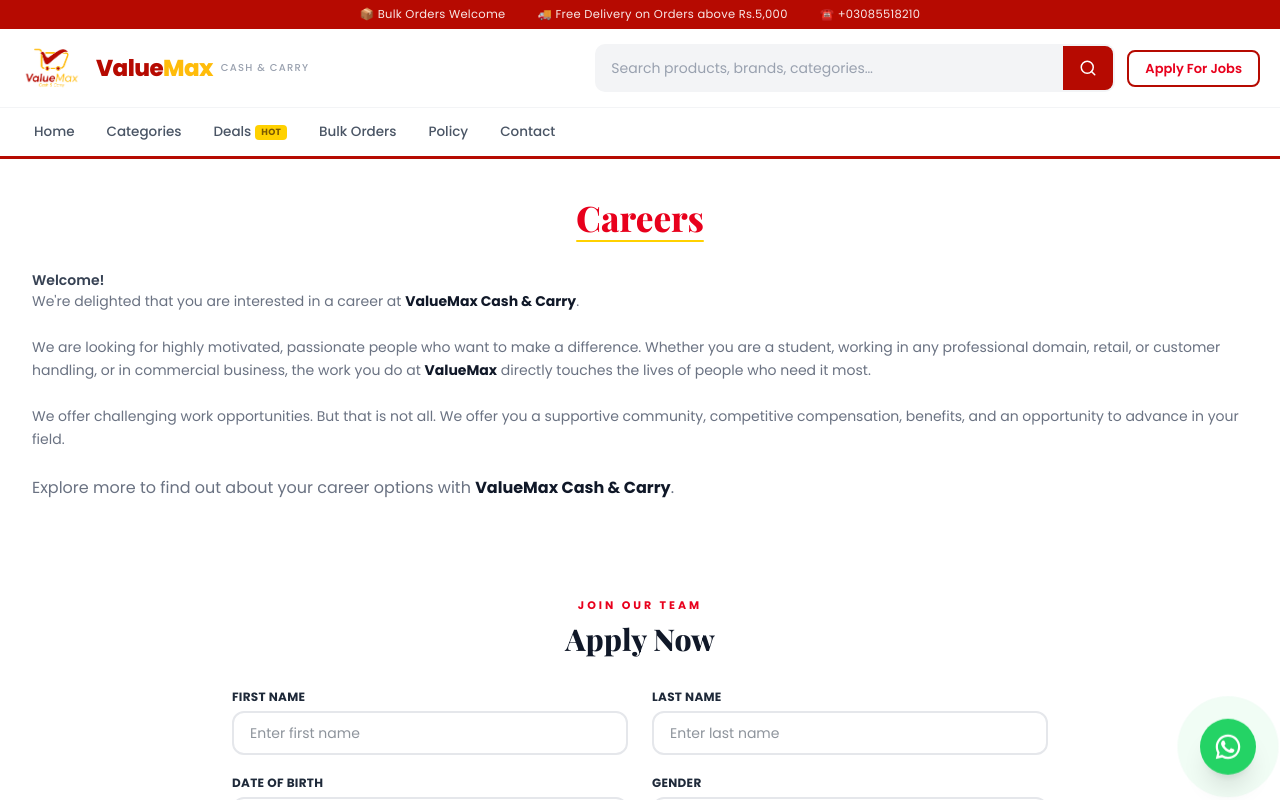
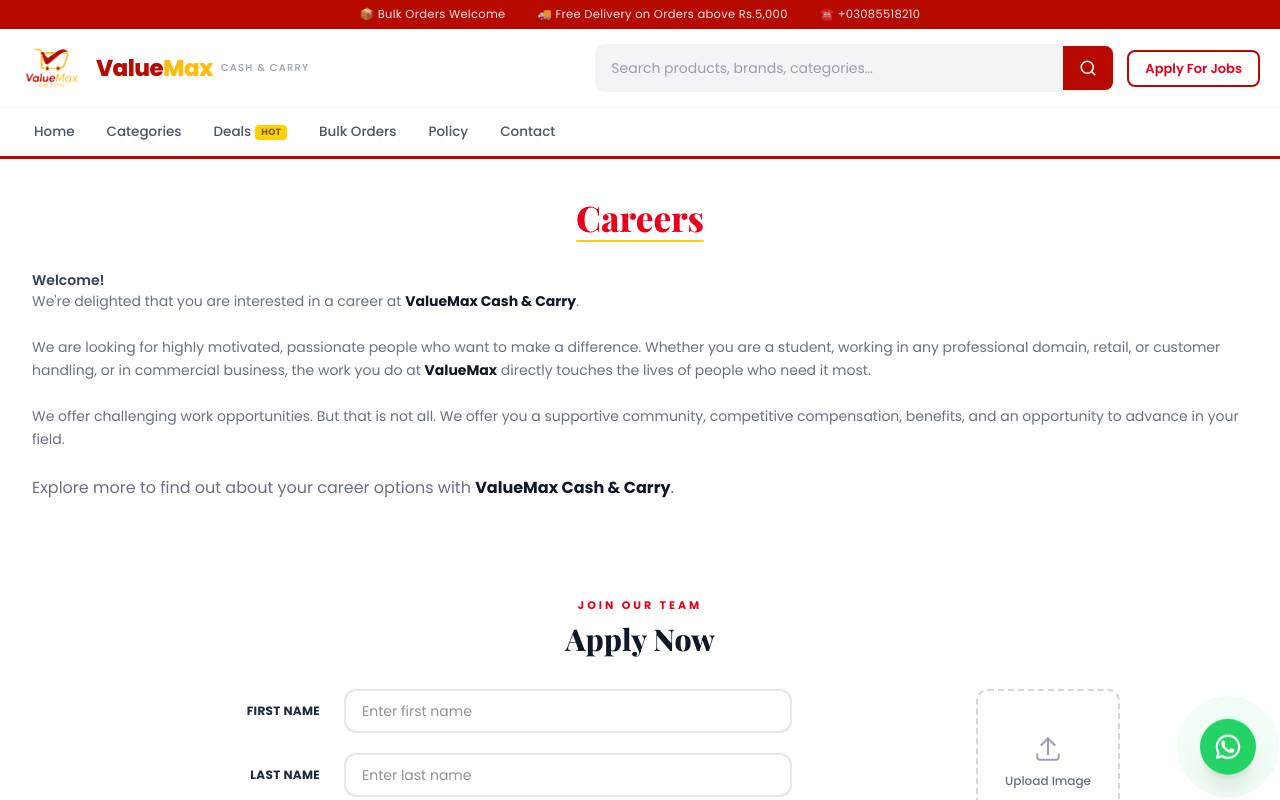
Before and after one commit to Valuemax-Carry/value-max, a Next.js app: page /career in a window 1280 px wide. Both pictures are taken after a click on the button "APPLY NOW". Shown: the top 800 px of the page. Built offline with nearby package versions, Linux system fonts and the light colour scheme.

Commit message:
making layout proper

```diff
--- a/components/Career/ApplyForm.js
+++ b/components/Career/ApplyForm.js
@@ -4,8 +4,19 @@
 
 export default function ApplyForm({ openForm, setOpenForm }) {
   const [fileName, setFileName] = useState("");
+  const [preview, setPreview] = useState(null);
 
   if (!openForm) return null;
+
+  const handleFile = (e) => {
+    const file = e.target.files?.[0];
+    setFileName(file?.name || "");
+    if (file && file.type.startsWith("image/")) {
+      setPreview(URL.createObjectURL(file));
+    } else {
+      setPreview(null);
+    }
+  };
 
   return (
     <>
@@ -51,7 +62,7 @@
       `}</style>
 
       <div className="vm-apply vm-apply-panel bg-white">
-        <div className="max-w-[880px] mx-auto px-5 sm:px-8 pb-20">
+        <div className="px-5 sm:px-8 pb-20 max-w-5xl mx-auto">
           <div className="text-center mb-8">
             <div className="text-[11px] uppercase tracking-[3px] text-[#E8001C] font-bold mb-2">
               Join Our Team
@@ -61,45 +72,46 @@
             </h2>
           </div>
 
-          <form className="grid grid-cols-1 sm:grid-cols-2 gap-x-6 gap-y-5 items-start">
-            <div>
-              <label className="block text-xs font-bold text-gray-800 mb-1.5 uppercase tracking-wide">
+          <form className="flex flex-col lg:flex-row lg:items-start gap-10">
+            <div className="flex flex-col gap-5 w-full">
+              <div className="flex flex-col sm:flex-row sm:items-center gap-2 sm:gap-6">
+                <label className="text-xs font-bold text-gray-800 uppercase tracking-wide sm:w-40 sm:shrink-0 sm:text-right">
                   First Name
                 </label>
                 <input
                   type="text"
                   placeholder="Enter first name"
-                className="vm-apply-input w-full border-2 border-gray-200 rounded-xl px-4 py-2.5 text-sm text-gray-800 bg-white"
+                  className="vm-apply-input w-full sm:max-w-md border-2 border-gray-200 rounded-xl px-4 py-2.5 text-sm text-gray-800 bg-white"
                 />
               </div>
 
-            <div>
-              <label className="block text-xs font-bold text-gray-800 mb-1.5 uppercase tracking-wide">
+              <div className="flex flex-col sm:flex-row sm:items-center gap-2 sm:gap-6">
+                <label className="text-xs font-bold text-gray-800 uppercase tracking-wide sm:w-40 sm:shrink-0 sm:text-right">
                   Last Name
                 </label>
                 <input
                   type="text"
                   placeholder="Enter last name"
-                className="vm-apply-input w-full border-2 border-gray-200 rounded-xl px-4 py-2.5 text-sm text-gray-800 bg-white"
+                  className="vm-apply-input w-full sm:max-w-md border-2 border-gray-200 rounded-xl px-4 py-2.5 text-sm text-gray-800 bg-white"
                 />
               </div>
 
-            <div>
-              <label className="block text-xs font-bold text-gray-800 mb-1.5 uppercase tracking-wide">
+              <div className="flex flex-col sm:flex-row sm:items-center gap-2 sm:gap-6">
+                <label className="text-xs font-bold text-gray-800 uppercase tracking-wide sm:w-40 sm:shrink-0 sm:text-right">
                   Date of Birth
                 </label>
                 <input
                   type="text"
                   placeholder="DD/MM/YYYY"
-                className="vm-apply-input w-full border-2 border-gray-200 rounded-xl px-4 py-2.5 text-sm text-gray-800 bg-white"
+                  className="vm-apply-input w-full sm:max-w-md border-2 border-gray-200 rounded-xl px-4 py-2.5 text-sm text-gray-800 bg-white"
                 />
               </div>
 
-            <div>
-              <label className="block text-xs font-bold text-gray-800 mb-1.5 uppercase tracking-wide">
+              <div className="flex flex-col sm:flex-row sm:items-center gap-2 sm:gap-6">
+                <label className="text-xs font-bold text-gray-800 uppercase tracking-wide sm:w-40 sm:shrink-0 sm:text-right">
                   Gender
                 </label>
-              <select className="vm-apply-input w-full border-2 border-gray-200 rounded-xl px-4 py-2.5 text-sm text-gray-800 bg-white">
+                <select className="vm-apply-input w-full sm:max-w-md border-2 border-gray-200 rounded-xl px-4 py-2.5 text-sm text-gray-800 bg-white">
                   <option value="">Choose Option</option>
                   <option value="male">Male</option>
                   <option value="female">Female</option>
@@ -107,44 +119,55 @@
                 </select>
               </div>
 
-            <div>
-              <label className="block text-xs font-bold text-gray-800 mb-1.5 uppercase tracking-wide">
+              <div className="flex flex-col sm:flex-row sm:items-center gap-2 sm:gap-6">
+                <label className="text-xs font-bold text-gray-800 uppercase tracking-wide sm:w-40 sm:shrink-0 sm:text-right">
                   CNIC Number
                 </label>
                 <input
                   type="text"
                   placeholder="#####-#######-#"
-                className="vm-apply-input w-full border-2 border-gray-200 rounded-xl px-4 py-2.5 text-sm text-gray-800 bg-white"
+                  className="vm-apply-input w-full sm:max-w-md border-2 border-gray-200 rounded-xl px-4 py-2.5 text-sm text-gray-800 bg-white"
                 />
               </div>
 
-            <div>
-              <label className="block text-xs font-bold text-gray-800 mb-1.5 uppercase tracking-wide">
+              <div className="flex flex-col sm:flex-row sm:items-center gap-2 sm:gap-6">
+                <label className="text-xs font-bold text-gray-800 uppercase tracking-wide sm:w-40 sm:shrink-0 sm:text-right">
                   Cell Number
                 </label>
                 <input
                   type="tel"
                   placeholder="03XX-XXXXXXX"
-                className="vm-apply-input w-full border-2 border-gray-200 rounded-xl px-4 py-2.5 text-sm text-gray-800 bg-white"
+                  className="vm-apply-input w-full sm:max-w-md border-2 border-gray-200 rounded-xl px-4 py-2.5 text-sm text-gray-800 bg-white"
                 />
               </div>
 
-            <div className="sm:col-span-2">
-              <label className="block text-xs font-bold text-gray-800 mb-1.5 uppercase tracking-wide">
+              <div className="flex flex-col sm:flex-row sm:items-center gap-2 sm:gap-6">
+                <label className="text-xs font-bold text-gray-800 uppercase tracking-wide sm:w-40 sm:shrink-0 sm:text-right">
                   Email
                 </label>
                 <input
                   type="email"
                   placeholder="you@example.com"
-                className="vm-apply-input w-full border-2 border-gray-200 rounded-xl px-4 py-2.5 text-sm text-gray-800 bg-white"
+                  className="vm-apply-input w-full sm:max-w-md border-2 border-gray-200 rounded-xl px-4 py-2.5 text-sm text-gray-800 bg-white"
                 />
               </div>
 
-            <div>
-              <label className="block text-xs font-bold text-gray-800 mb-1.5 uppercase tracking-wide">
+              <div className="flex flex-col sm:flex-row sm:items-center gap-2 sm:gap-6">
+                <label className="text-xs font-bold text-gray-800 uppercase tracking-wide sm:w-40 sm:shrink-0 sm:text-right">
+                  Qualification
+                </label>
+                <input
+                  type="text"
+                  placeholder="e.g. BBA, Intermediate"
+                  className="vm-apply-input w-full sm:max-w-md border-2 border-gray-200 rounded-xl px-4 py-2.5 text-sm text-gray-800 bg-white"
+                />
+              </div>
+
+              <div className="flex flex-col sm:flex-row sm:items-center gap-2 sm:gap-6">
+                <label className="text-xs font-bold text-gray-800 uppercase tracking-wide sm:w-40 sm:shrink-0 sm:text-right">
                   Position Applying For
                 </label>
-              <select className="vm-apply-input w-full border-2 border-gray-200 rounded-xl px-4 py-2.5 text-sm text-gray-800 bg-white">
+                <select className="vm-apply-input w-full sm:max-w-md border-2 border-gray-200 rounded-xl px-4 py-2.5 text-sm text-gray-800 bg-white">
                   <option value="">Select a position</option>
                   <option value="cashier">Cashier</option>
                   <option value="sales-associate">Sales Associate</option>
@@ -155,40 +178,18 @@
                 </select>
               </div>
 
-            <div>
-              <label className="block text-xs font-bold text-gray-800 mb-1.5 uppercase tracking-wide">
-                Upload CV / Resume
-              </label>
-              <label className="vm-apply-input vm-apply-upload flex items-center justify-between w-full border-2 border-dashed border-gray-200 rounded-xl px-4 py-2.5 text-sm text-gray-400 bg-white cursor-pointer">
-                <span className="truncate">
-                  {fileName || "Choose a file (PDF, DOC)"}
-                </span>
-                <span className="text-[#E8001C] font-semibold whitespace-nowrap ml-3">
-                  Browse
-                </span>
-                <input
-                  type="file"
-                  accept=".pdf,.doc,.docx"
-                  className="hidden"
-                  onChange={(e) =>
-                    setFileName(e.target.files?.[0]?.name || "")
-                  }
-                />
-              </label>
-            </div>
-
-            <div className="sm:col-span-2">
-              <label className="block text-xs font-bold text-gray-800 mb-1.5 uppercase tracking-wide">
+              <div className="flex flex-col sm:flex-row sm:items-start gap-2 sm:gap-6">
+                <label className="text-xs font-bold text-gray-800 uppercase tracking-wide sm:w-40 sm:shrink-0 sm:text-right sm:pt-2.5">
                   Message
                 </label>
                 <textarea
                   rows={3}
                   placeholder="Tell us a bit about yourself"
-                className="vm-apply-input w-full border-2 border-gray-200 rounded-xl px-4 py-2.5 text-sm text-gray-800 bg-white resize-none"
+                  className="vm-apply-input w-full sm:max-w-md border-2 border-gray-200 rounded-xl px-4 py-2.5 text-sm text-gray-800 bg-white resize-none"
                 />
               </div>
 
-            <div className="sm:col-span-2 flex justify-center mt-2">
+              <div className="flex justify-center sm:justify-start sm:pl-[184px] mt-3">
                 <button
                   type="submit"
                   className="vm-apply-btn bg-[#b60a01] hover:bg-[#c0001a] text-white font-bold text-sm px-10 py-3.5 rounded-xl border-none cursor-pointer uppercase tracking-wide"
@@ -196,6 +197,50 @@
                   Submit Application
                 </button>
               </div>
+            </div>
+
+            <div className="flex flex-col items-center lg:items-start shrink-0">
+              <label className="vm-apply-upload flex flex-col items-center justify-center gap-2 w-36 h-36 border-2 border-dashed border-gray-300 rounded-xl bg-white cursor-pointer text-gray-400 overflow-hidden">
+                {preview ? (
+                  <img
+                    src={preview}
+                    alt="Preview"
+                    className="w-full h-full object-cover"
+                  />
+                ) : (
+                  <>
+                    <svg
+                      width="32"
+                      height="32"
+                      viewBox="0 0 24 24"
+                      fill="none"
+                      stroke="currentColor"
+                      strokeWidth="1.5"
+                      strokeLinecap="round"
+                      strokeLinejoin="round"
+                    >
+                      <path d="M4 16v2a2 2 0 0 0 2 2h12a2 2 0 0 0 2-2v-2" />
+                      <polyline points="7 9 12 4 17 9" />
+                      <line x1="12" y1="4" x2="12" y2="16" />
+                    </svg>
+                    <span className="text-xs font-medium text-gray-500">
+                      Upload Image
+                    </span>
+                  </>
+                )}
+                <input
+                  type="file"
+                  accept="image/*,.pdf,.doc,.docx"
+                  className="hidden"
+                  onChange={handleFile}
+                />
+              </label>
+              {fileName && (
+                <span className="text-[11px] text-gray-400 mt-2 max-w-[9rem] truncate text-center">
+                  {fileName}
+                </span>
+              )}
+            </div>
           </form>
         </div>
       </div>
```
Lines whose indentation alone changed are shown as unchanged.
